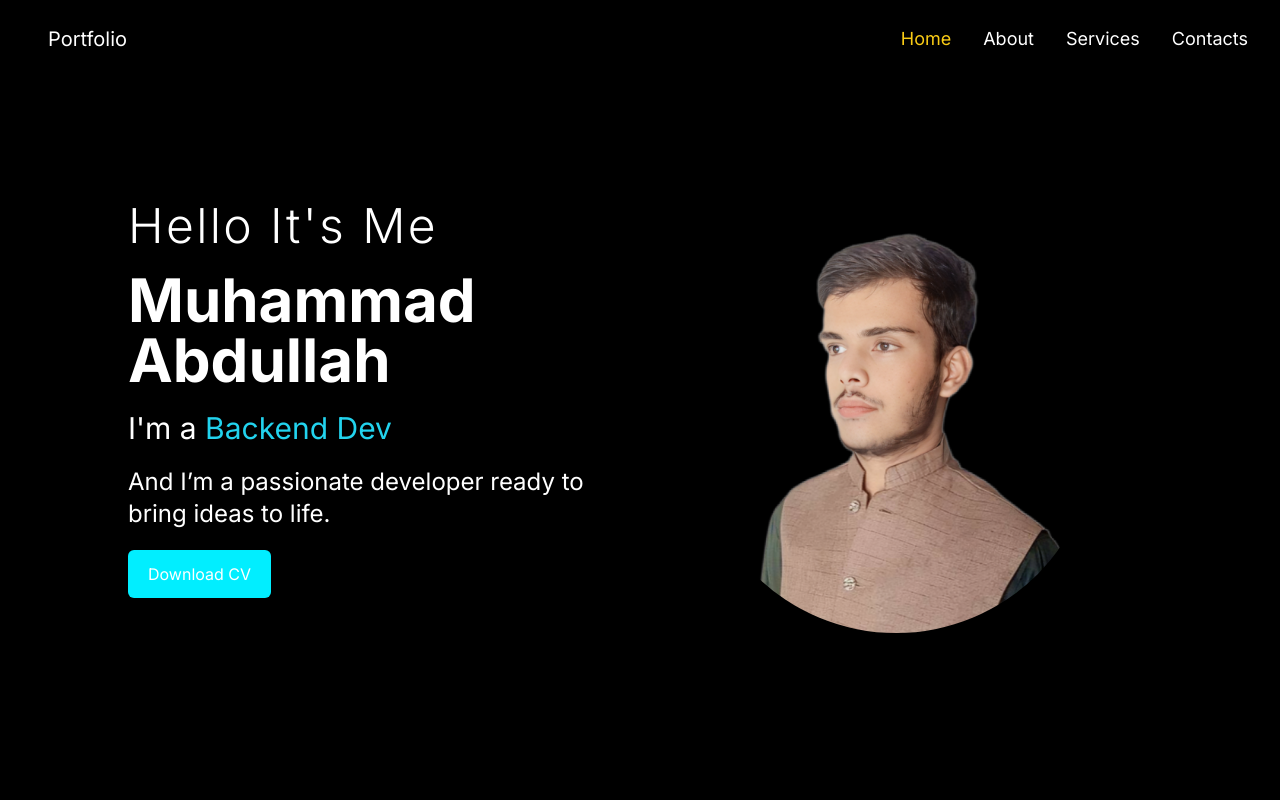
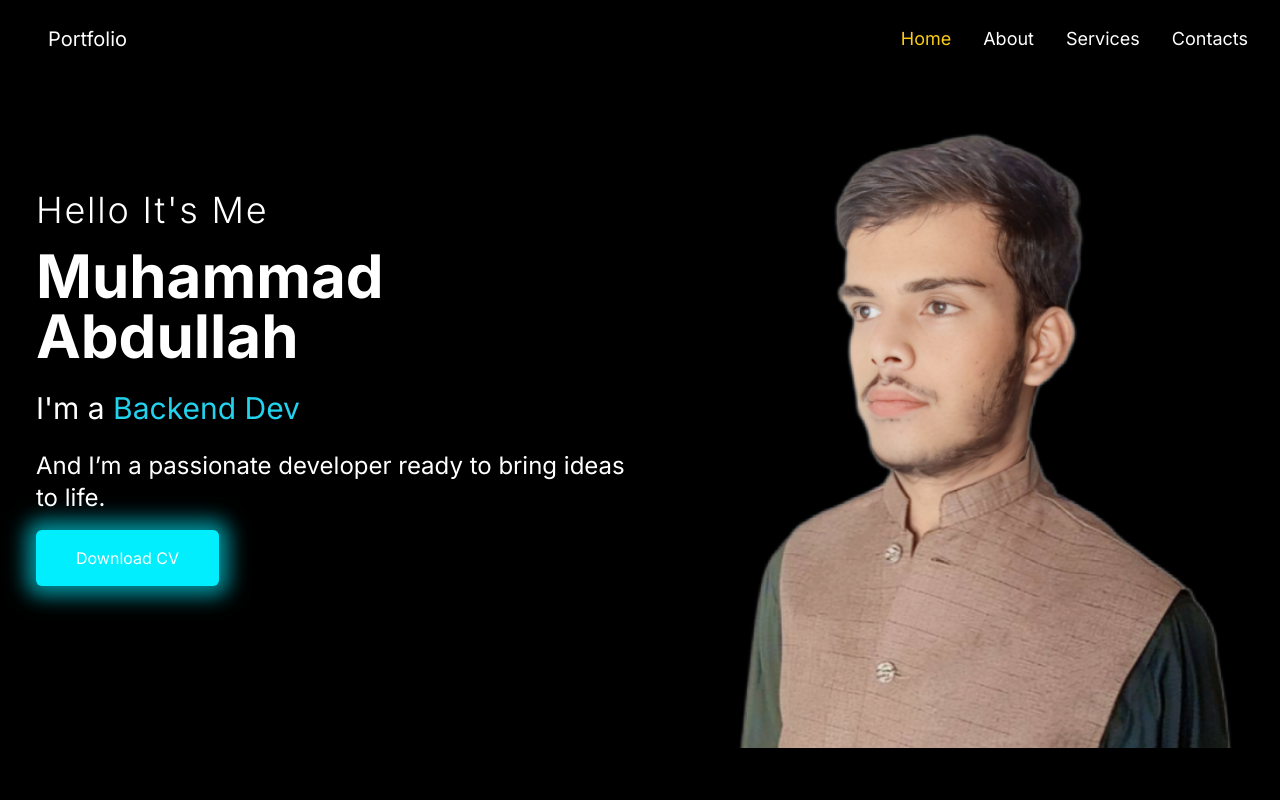
Before and after one commit to Abdullah786346/abdullah, a Next.js app: page / in a window 1280 px wide. Shown: the top 800 px of the page. Built offline with nearby package versions, Linux system fonts and the light colour scheme.

Commit message:
Update Hero.tsx

```diff
--- a/components/PortfolioTemplate-text-5/Hero.tsx
+++ b/components/PortfolioTemplate-text-5/Hero.tsx
@@ -1,5 +1,5 @@
 "use client";
-import React, { useState, useEffect, useMemo, useRef } from 'react';
+import React, { useState, useEffect, useMemo } from 'react';
 import Image from 'next/image';
 
 const Hero = () => {
@@ -8,8 +8,6 @@ const Hero = () => {
   const [delta, setDelta] = useState(100);
   const [loopNum, setLoopNum] = useState(0);
   const period = 1000;
-  const textRef = useRef(null);
-  const imageRef = useRef(null);
 
   const toRotate = useMemo(() => ["UI/UX Designer", "Backend Developer", "Frontend Developer"], []);
 
@@ -40,84 +38,50 @@ const Hero = () => {
     };
 
     const ticker = setInterval(tick, delta);
+
     return () => clearInterval(ticker);
   }, [text, delta, isDeleting, loopNum, toRotate]);
 
-  // Intersection Observer for scroll animations
-  useEffect(() => {
-    const observerOptions = { threshold: 0.2 };
-
-    const observerCallback = (entries) => {
-      entries.forEach(entry => {
-        if (entry.isIntersecting) {
-          entry.target.classList.add("fade-in");
-        }
-      });
-    };
-
-    const observer = new IntersectionObserver(observerCallback, observerOptions);
-    if (textRef.current) observer.observe(textRef.current);
-    if (imageRef.current) observer.observe(imageRef.current);
-
-    return () => {
-      if (textRef.current) observer.unobserve(textRef.current);
-      if (imageRef.current) observer.unobserve(imageRef.current);
-    };
-  }, []);
-
   return (
-    <div className="bg-black min-h-screen flex flex-col justify-center items-center px-6 py-10">
-      <div className="flex flex-col md:flex-row items-center justify-between max-w-screen-lg mx-auto w-full">
-
-        {/* Text Content with Scroll Animation */}
-        <div
-          ref={textRef}
-          className="text-content text-center md:text-left md:w-1/2 space-y-5 px-4 md:px-0 mb-8 md:mb-0 opacity-0 transform transition-opacity duration-800 ease-out translate-y-12 fade-in"
-        >
-          <h1 className="text-white text-3xl sm:text-4xl md:text-5xl font-light tracking-wider">
+    <div className="bg-black h-screen flex flex-col justify-left items-left px-4 py-8">
+      <div className="flex flex-col md:flex-row items-center justify-left md:justify-left max-w-screen-xl mx-auto w-full">
+        {/* Text Content */}
+        <div className="flex flex-col items-left md:items-start text-left md:text-left mb-[-40px] md:mb-0 md:w-1/2 mt-[100px] ml-[20px] pb-10"> {/* Added padding-bottom */}
+          <div className="mb-0 md:mb-0">
+            <h1 className="text-white text-xl sm:text-2xl md:text-3xl lg:text-4xl font-light tracking-wider mb-2 sm:mb-4">
               Hello It&apos;s Me
             </h1>
-          <h2 className="text-white text-4xl sm:text-5xl md:text-6xl font-bold">
+            <h2 className="text-white text-3xl sm:text-4xl md:text-5xl lg:text-6xl font-bold mb-4 sm:mb-6">
               Muhammad Abdullah
             </h2>
-          <p className="text-white text-xl sm:text-2xl md:text-3xl">
+            <p className="text-white text-lg sm:text-xl md:text-2xl lg:text-3xl mb-4 sm:mb-6">
               I&apos;m a <span className="text-cyan-400">{text}</span>
             </p>
-          <p className="text-white text-lg sm:text-xl md:text-2xl">
+            <p className="text-white text-base sm:text-lg md:text-xl lg:text-2xl mb-4">
               And I’m a passionate developer ready to bring ideas to life.
             </p>
             <a
               href="/abdullahcv.pdf"
               download="Muhammad_Abdullah_CV.pdf"
-            className="bg-[#01eeff] text-white px-5 py-3 rounded-md shadow-lg hover:shadow-xl transition-transform duration-300 hover:scale-105 inline-block text-center"
+              className="bg-[#01eeff] text-white px-4 sm:px-6 md:px-10 py-2 sm:py-3 md:py-4 rounded-md shadow-[0_0_20px_10px_rgba(1,238,255,0.6)] hover:shadow-[0_0_30px_15px_rgba(1,238,255,0.8)] transition duration-300 cursor-pointer mb-16 inline-block text-center" // Increased margin bottom here
             >
               Download CV
             </a>
           </div>
+        </div>
 
-        {/* Image Section with Scroll Animation */}
-        <div
-          ref={imageRef}
-          className="image-content md:w-1/2 flex justify-center opacity-0 transform transition-opacity duration-800 ease-out translate-y-12 fade-in"
-        >
-          <div className="w-60 sm:w-72 md:w-80 lg:w-[400px]">
+        {/* Image Section */}
+        <div className="relative w-full md:w-1/2 flex justify-center items-center">
           <Image
             src="/assets/goodimage.png"
-              alt="Hero Image"
+            alt="Girl Image"
+            className="w-56 sm:w-72 lg:w-[500px] h-auto object-cover"
+            layout="responsive"
             width={500}
             height={500}
-              className="object-cover rounded-full"
           />
         </div>
       </div>
-      </div>
-
-      <style global jsx>{`
-        .fade-in {
-          opacity: 1 !important;
-          transform: translateY(0) !important;
-        }
-      `}</style>
     </div>
   );
 };
```
Lines whose indentation alone changed are shown as unchanged.
